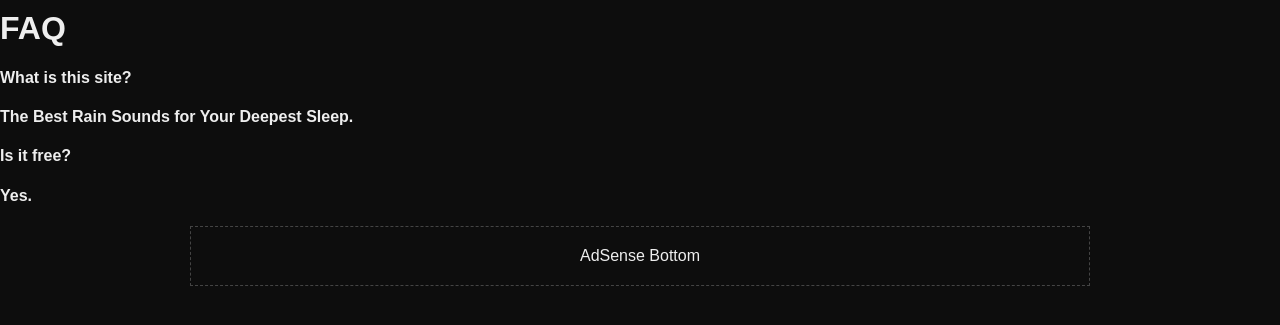
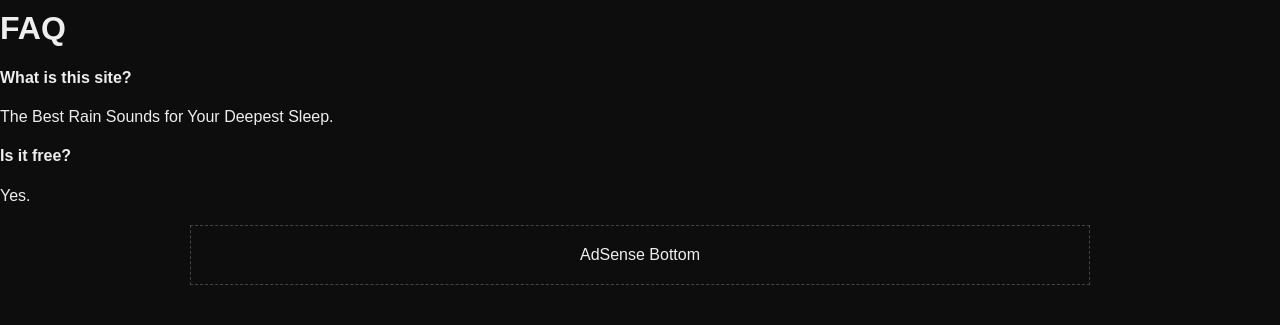
Before and after one commit to choijangwook/rain-deep-sleep, a Jekyll site: the page built from faq.md, in a window 1280 px wide. Shown: the part 153-478 px from the top of the page. Built offline with Jekyll 4.4.1, drawn with Linux system fonts in a browser that asks for light colours.

Commit message:
Fix formatting issues in FAQ section

```diff
--- a/faq.md
+++ b/faq.md
@@ -6,6 +6,6 @@ title: FAQ
 # FAQ
 
 #### What is this site?<br>
-#### The Best Rain Sounds for Your Deepest Sleep. <br>
+The Best Rain Sounds for Your Deepest Sleep. <br>
 #### Is it free? <br>
-#### Yes.
+Yes.
```
